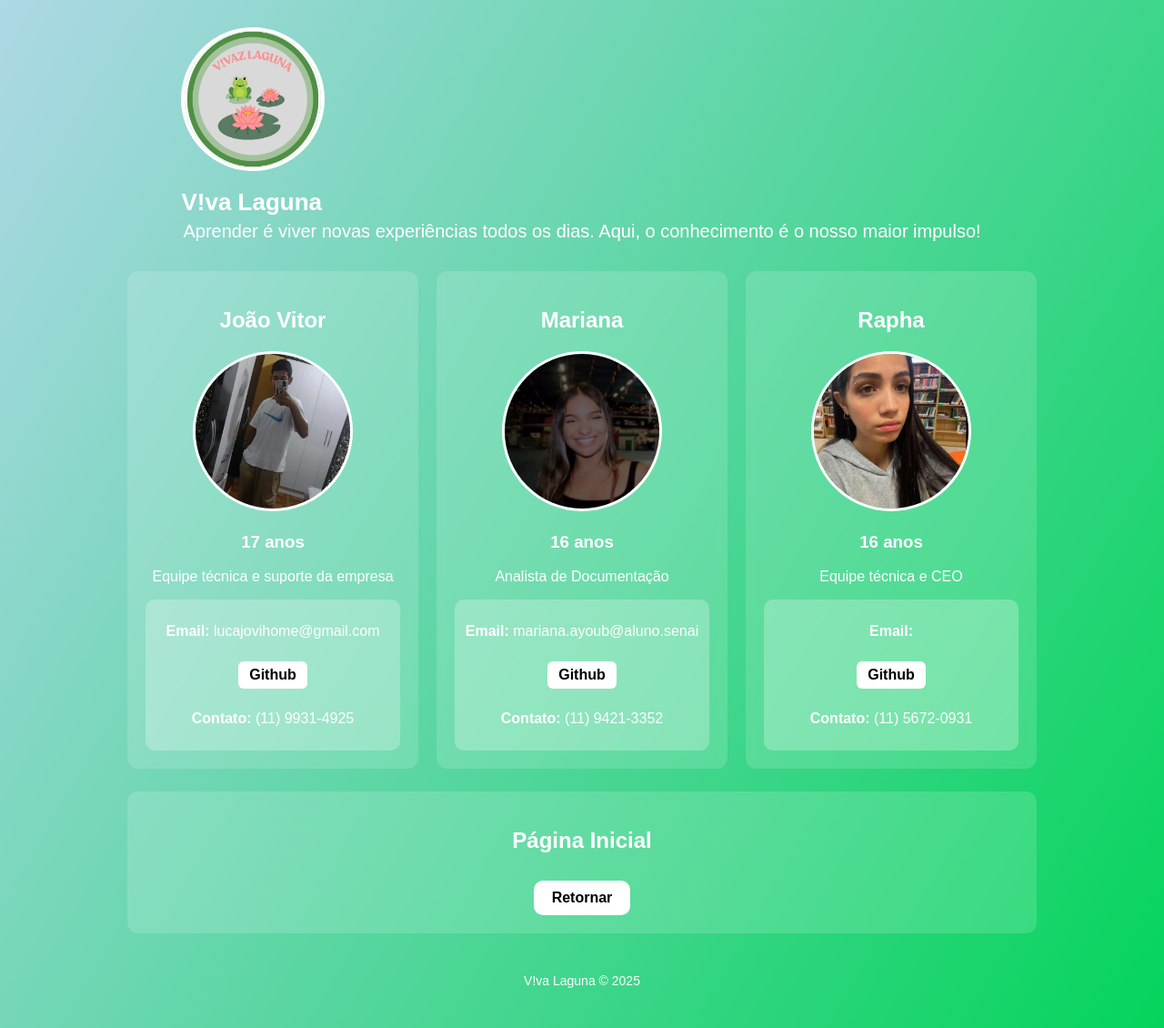
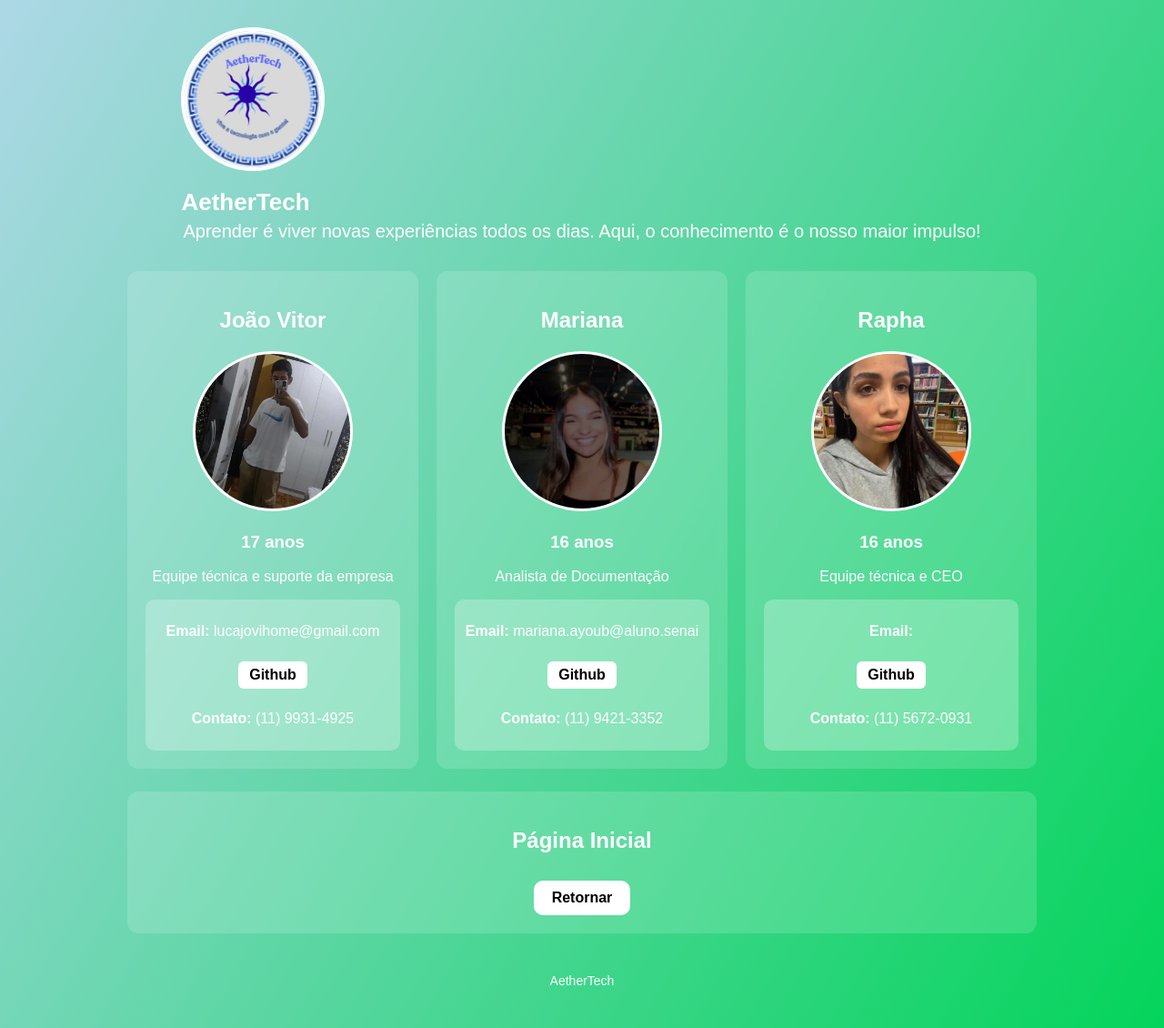
Before and after one commit to joaovitor-DEV1/SITE-EMPRESA-HTML, a plain HTML site: page Saibamais.html in a window 1280 px wide. Shown: the whole page at 91% size. Drawn offline with Linux system fonts and the light colour scheme.

Commit message:
forth commit

```diff
--- a/Saibamais.html
+++ b/Saibamais.html
@@ -3,14 +3,14 @@
 <head>
     <meta charset="UTF-8">
     <meta name="viewport" content="width=device-width, initial-scale=1.0">
-    <title>V1va-Laguuna</title>
+    <title>AetherTech</title>
     <link rel="stylesheet" href="./src/style.css">
 </head>
 
 <body>
     <header>
-        <img src="./src/assets/image/Captura de tela 2025-12-03 162215.png" alt="">
-        <h1>V!va Laguna</h1>
+        <img src="./src/assets/image/logo empresa.jpg" alt="">
+        <h1>AetherTech</h1>
         <p>Aprender é viver novas experiências todos os dias. Aqui, o conhecimento é o nosso maior impulso!</p>
     </header>
 
@@ -75,7 +75,7 @@
     </main>
 
     <footer>
-        <p>V!va Laguna © 2025</p>
+        <p>AetherTech</p>
     </footer>
 </body>
 </html>
```
Also changed, not shown: formulario para contato.html (+4 -4 lines), index.html (+4 -4 lines), src/assets/image/Captura de tela 2025-12-03 162215.png (deleted), src/assets/image/logo empresa.jpg (added), 1 other file.
